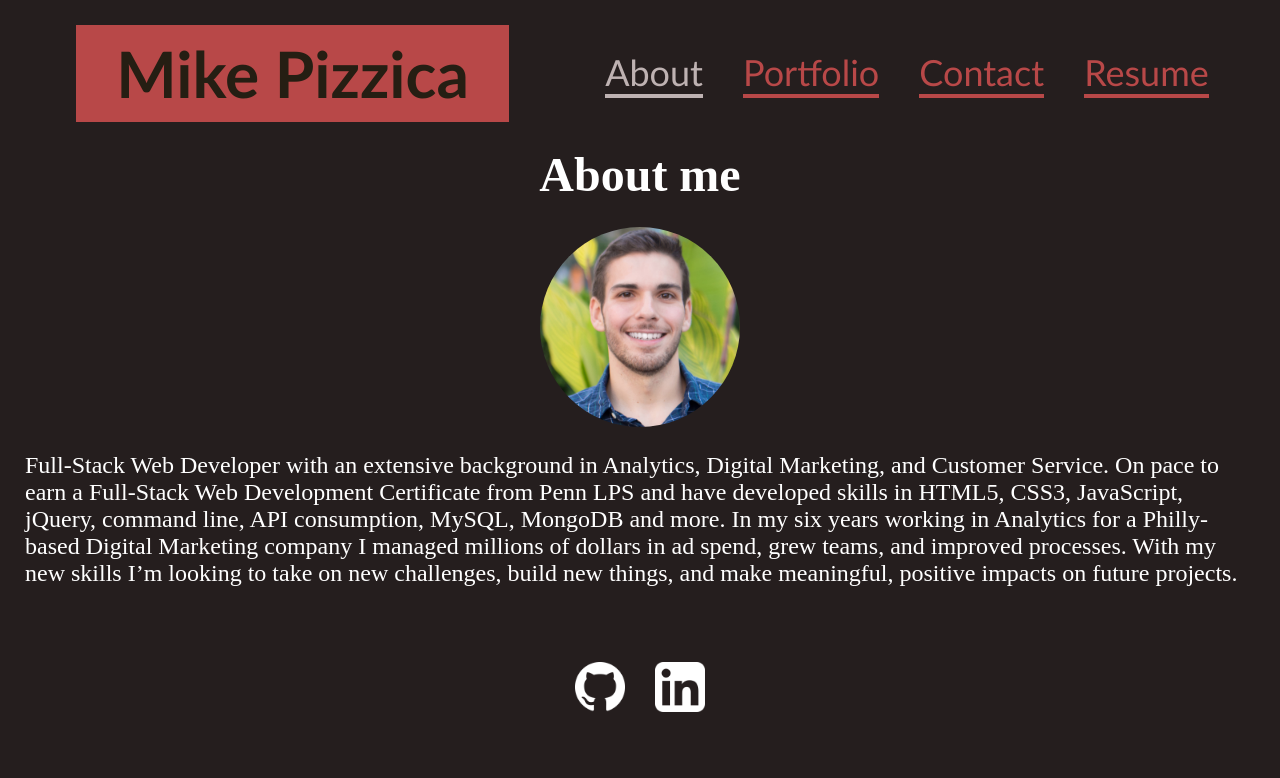
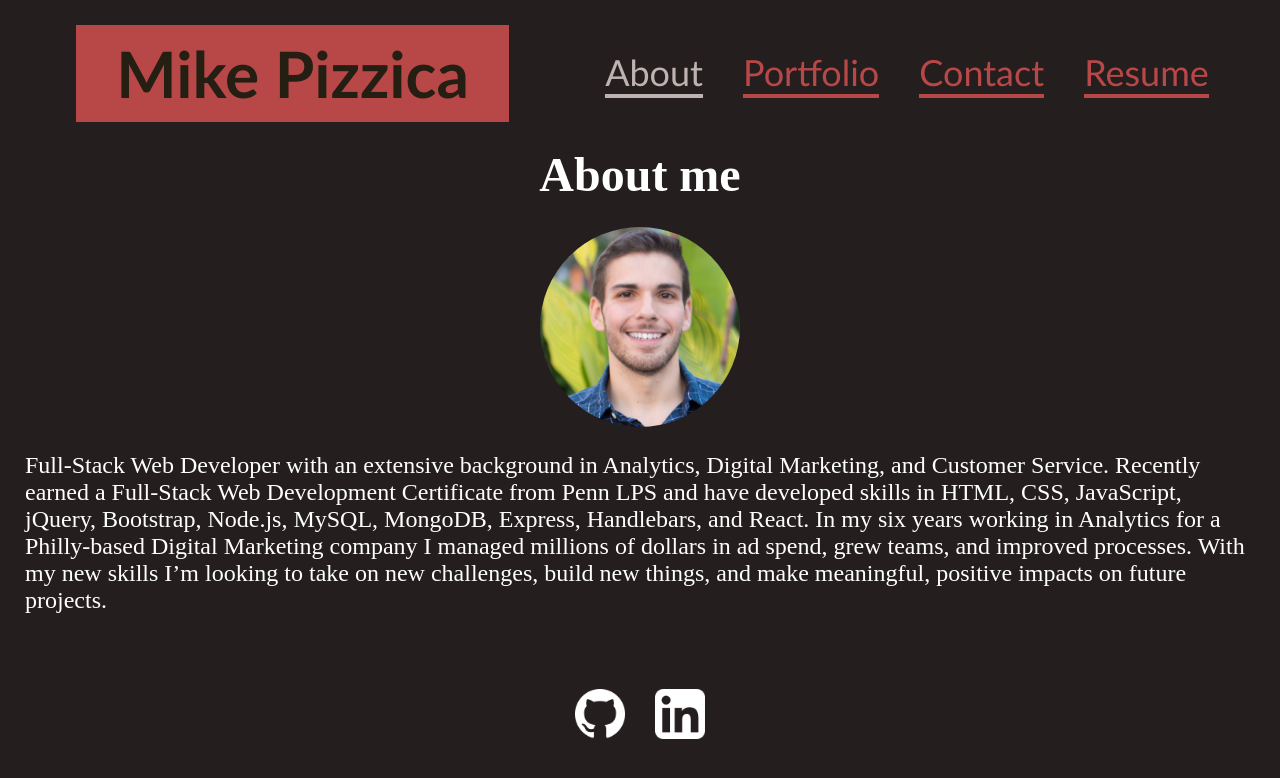
Before and after one commit to mikepizzica/react-portfolio, a React (Create React App) app: page / in a window 1280 px wide. Shown: the top 778 px of the page. Built offline with nearby package versions, Linux system fonts and the light colour scheme.

Commit message:
update bio

```diff
--- a/src/components/aboutMe.js
+++ b/src/components/aboutMe.js
@@ -5,7 +5,7 @@ function aboutMe() {
         <section id="about-me">
             <h1>About me</h1>
             <img src={process.env.PUBLIC_URL + '/assets/images/MikePizzica1000x1000.jpg'} alt="mike pizzica" id="headshot" />
-            <p>Full-Stack Web Developer with an extensive background in Analytics, Digital Marketing, and Customer Service. On pace to earn a Full-Stack Web Development Certificate from Penn LPS and have developed skills in HTML5, CSS3, JavaScript, jQuery, command line, API consumption, MySQL, MongoDB and more. In my six years working in Analytics for a Philly-based Digital Marketing company I managed millions of dollars in ad spend, grew teams, and improved processes. With my new skills I’m looking to take on new challenges, build new things, and make meaningful, positive impacts on future projects.</p>
+            <p>Full-Stack Web Developer with an extensive background in Analytics, Digital Marketing, and Customer Service. Recently earned a Full-Stack Web Development Certificate from Penn LPS and have developed skills in HTML, CSS, JavaScript, jQuery, Bootstrap, Node.js, MySQL, MongoDB, Express, Handlebars, and React. In my six years working in Analytics for a Philly-based Digital Marketing company I managed millions of dollars in ad spend, grew teams, and improved processes. With my new skills I’m looking to take on new challenges, build new things, and make meaningful, positive impacts on future projects.</p>
         </section>
     );
 }
```
